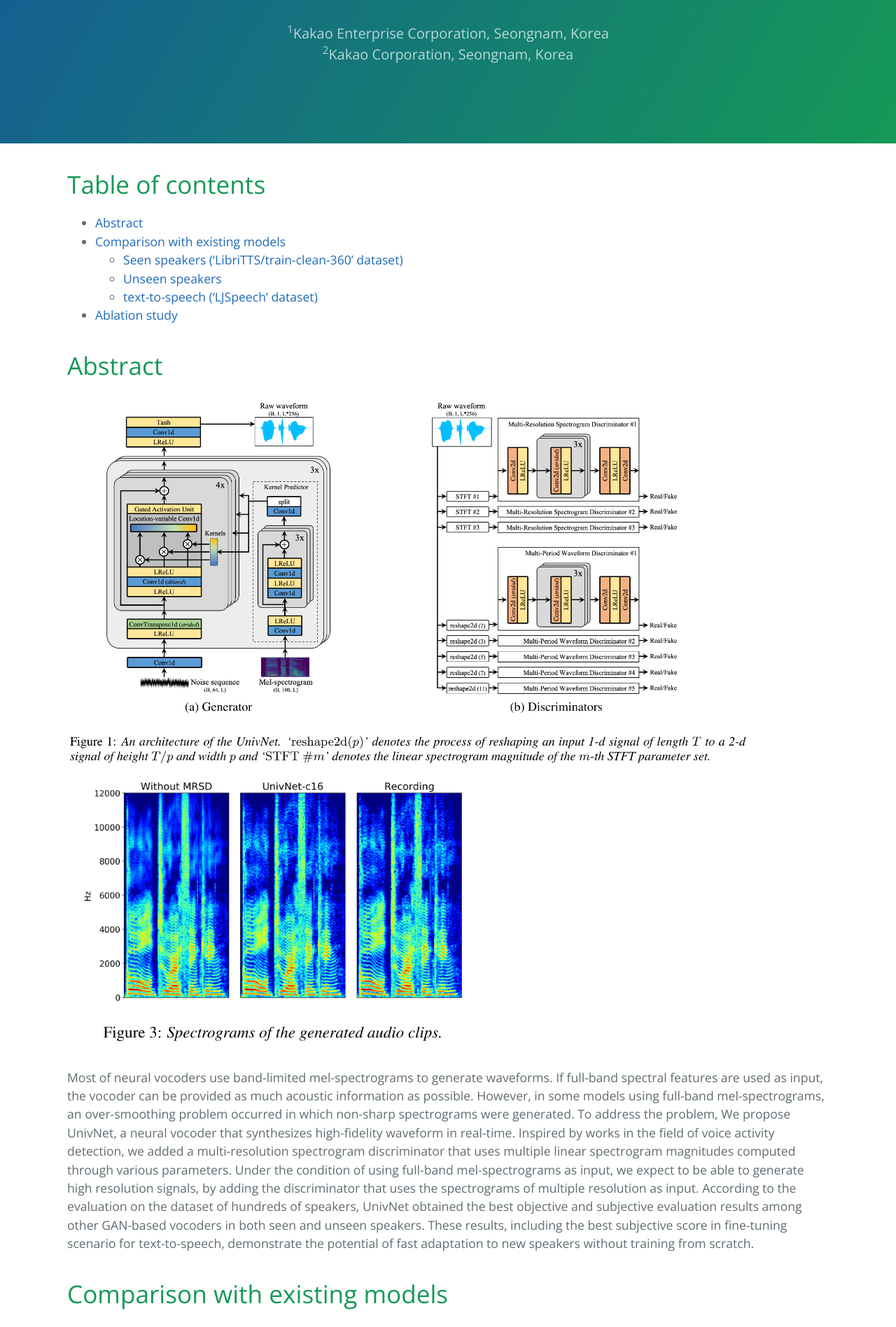
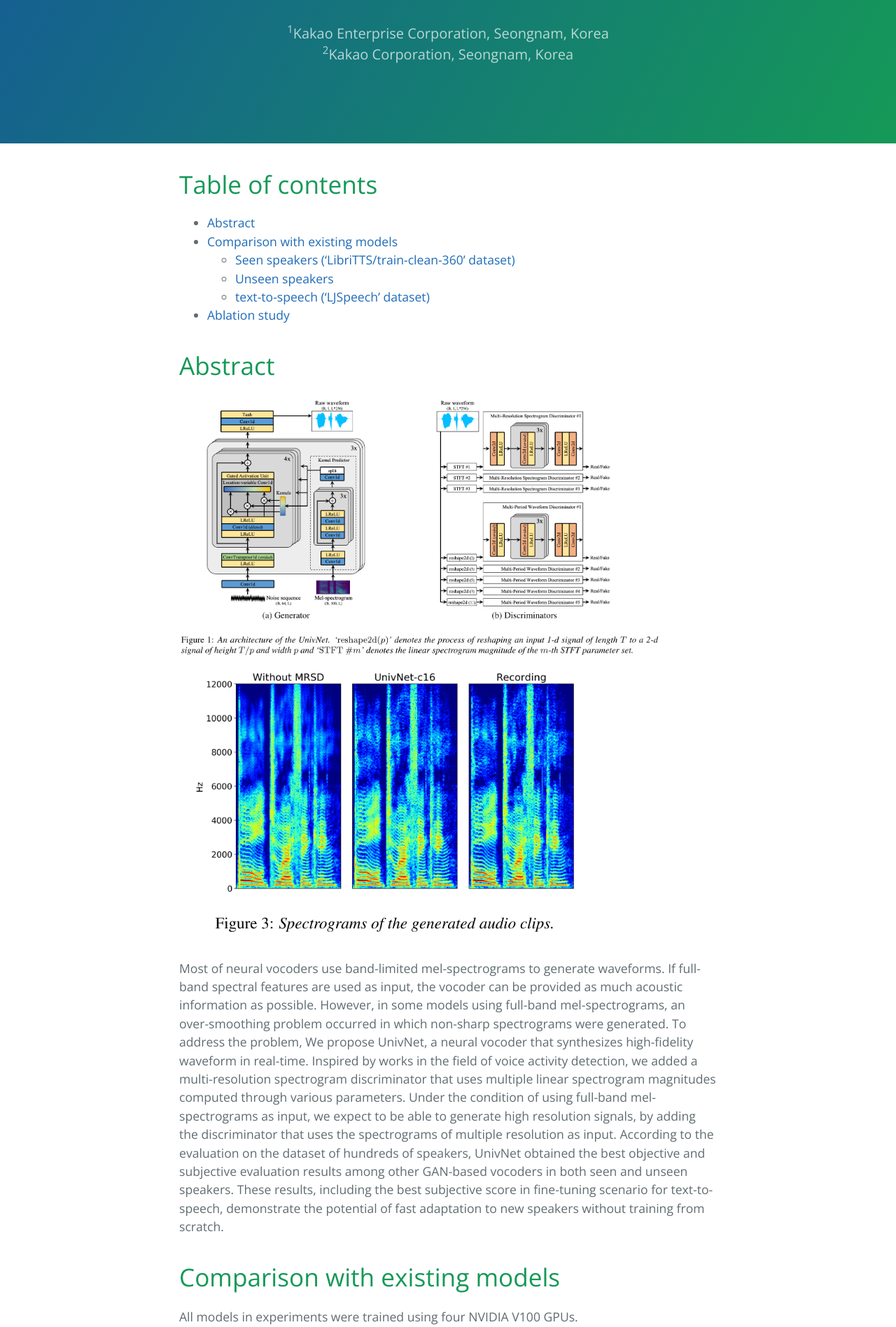
Before and after one commit to kallavinka8045/is2021, a Jekyll site: the page built from index.md, in a window 1280 px wide. Shown: the part 360-2257 px from the top of the page at 70% size. Built offline with Jekyll 4.4.1, drawn with Linux system fonts in a browser that asks for light colours; our own code applies the rules of GitHub Pages for plain Markdown files.

Commit message:
Update jekyll-theme-cayman.scss

```diff
--- a/_sass/jekyll-theme-cayman.scss
+++ b/_sass/jekyll-theme-cayman.scss
@@ -167,7 +167,7 @@ a {
   }
 
   @include large {
-    max-width: 90rem;
+    max-width: 60rem;
     padding: 2rem 6rem;
     margin: 0 auto;
     font-size: 1.1rem;
```
